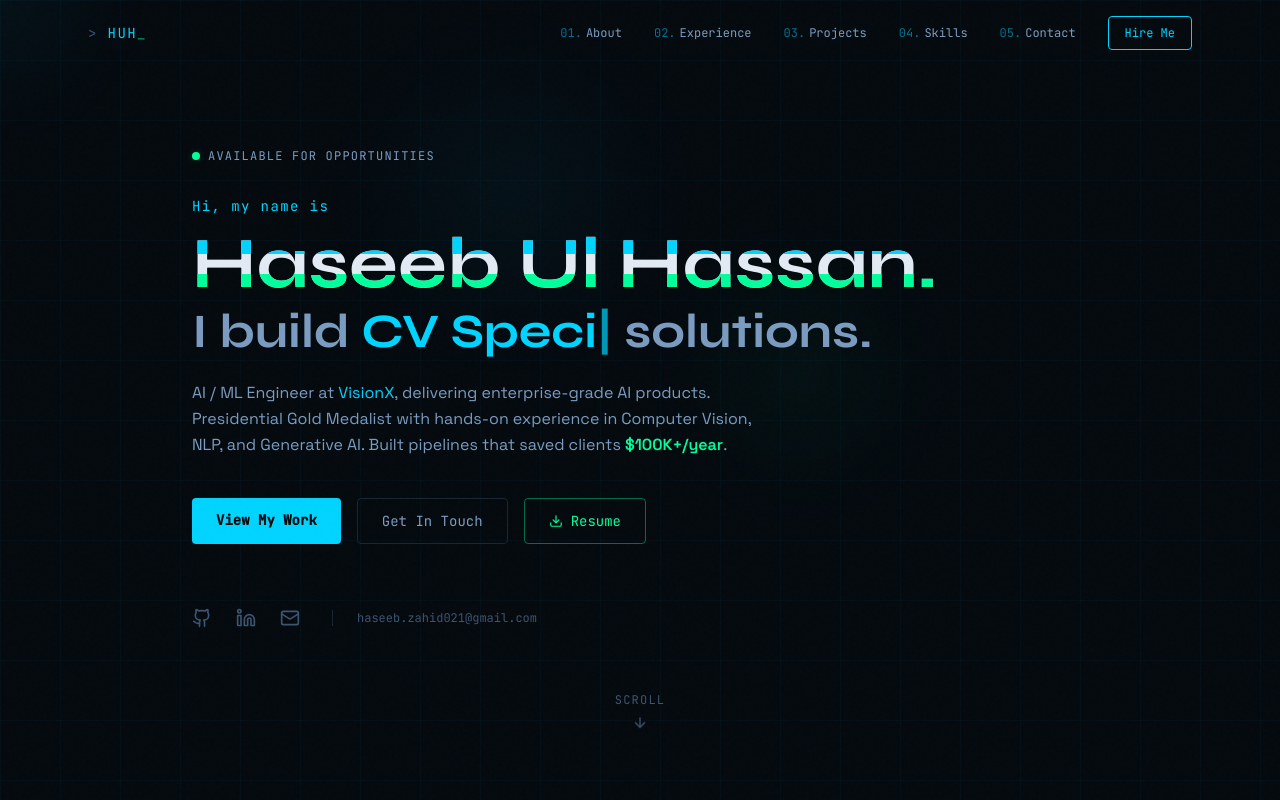
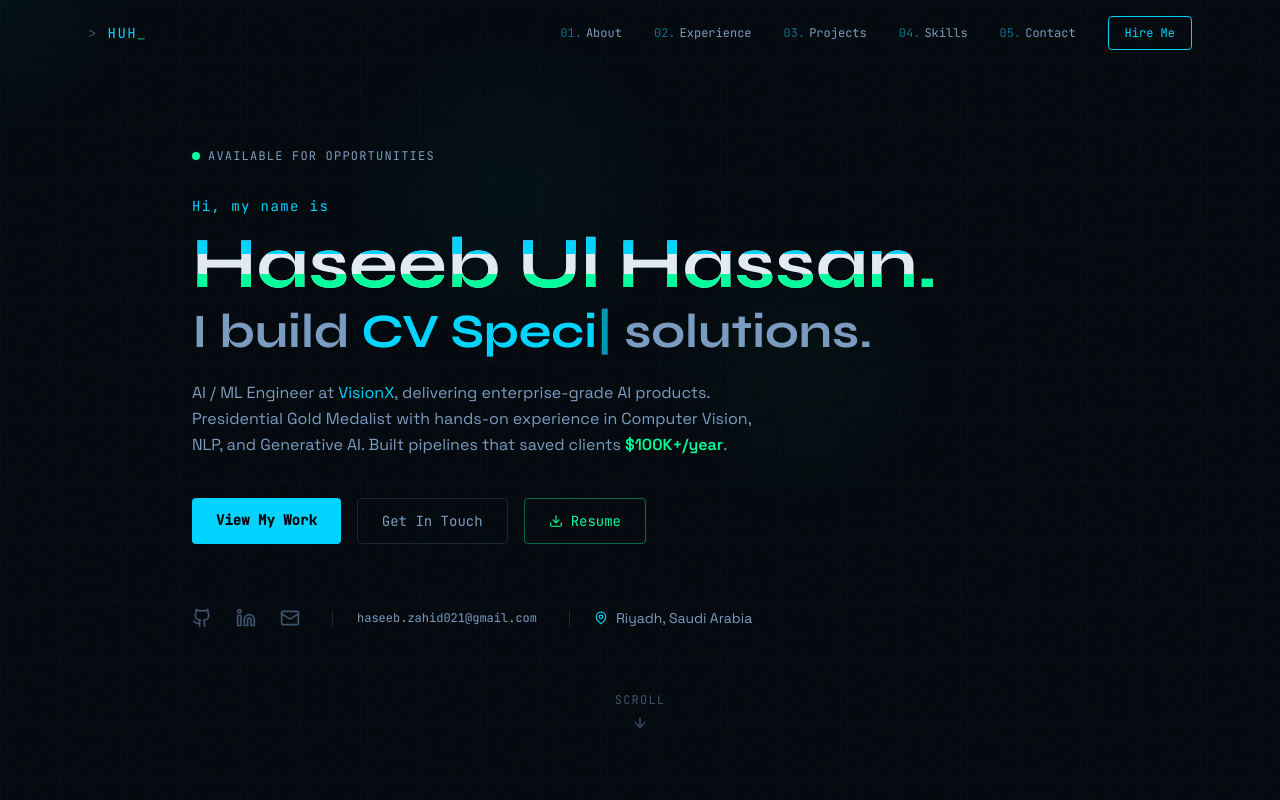
Before and after one commit to Haseeeb21/haseeb-portfolio, a React (Vite) app: page / in a window 1280 px wide. Shown: the top 800 px of the page. Built offline with nearby package versions, Linux system fonts and the light colour scheme.

Commit message:
loc in hero & font update

```diff
--- a/src/sections/Hero.jsx
+++ b/src/sections/Hero.jsx
@@ -1,5 +1,5 @@
 import { useEffect, useState } from 'react'
-import { ArrowDown, Github, Linkedin, Mail, Download } from 'lucide-react'
+import { ArrowDown, Github, Linkedin, Mail, Download, MapPin } from 'lucide-react'
 
 const roles = [
   'ML Engineer',
@@ -109,7 +109,12 @@ export default function Hero() {
             <Mail size={20} />
           </a>
           <div className="w-px h-4 bg-bg-border ml-2" />
-          <span className="font-mono text-xs text-text-muted">haseeb.zahid021@gmail.com</span>
+          <span className="font-mono text-xs text-text-secondary">haseeb.zahid021@gmail.com</span>
+          <div className="w-px h-4 bg-bg-border ml-2" />
+          <div className="flex items-center gap-2 text-text-secondary text-sm">
+            <MapPin size={14} className="text-accent-cyan" />
+            Riyadh, Saudi Arabia
+          </div>
         </div>
 
         {/* Scroll indicator */}
```
